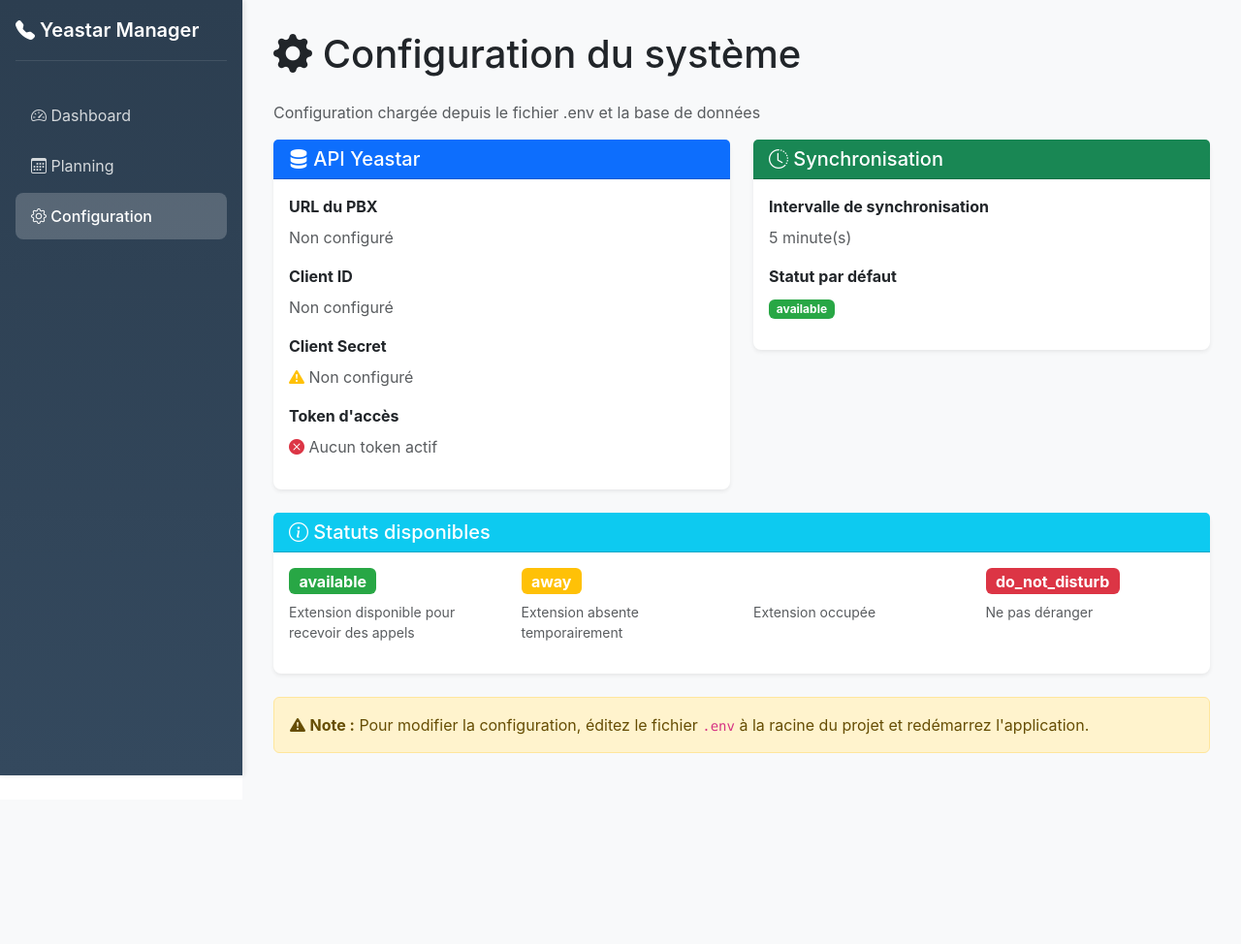
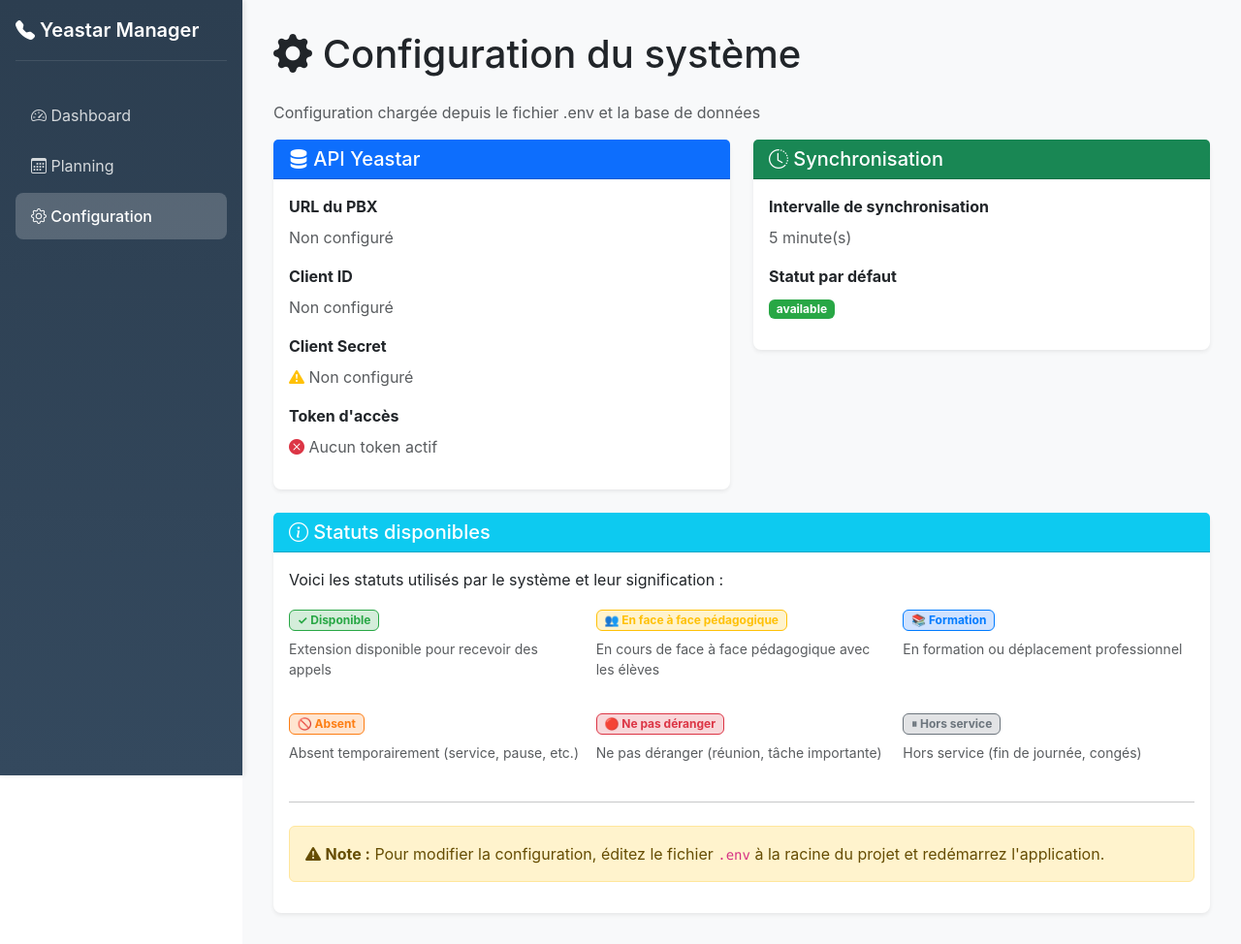
Before and after one commit to Gaetann18/YeastarPBX-iCal-sync, a Flask app: page /config/ in a window 1280 px wide. Shown: the whole page at 97% size. Before the commit the page ends 800 px from the top, so only its background shows below. Run offline with Flask 3, Linux system fonts and the light colour scheme.

Commit message:
Add status mapping and badge rendering for statuses
Introduces a centralized status mapping in app/status_mapping.py with display properties and badge HTML generation. Integrates new Jinja filters and context processor for status display in Flask. Updates config, dashboard, and planning templates to use the new badge rendering for improved status visualization and consistency.

```diff
--- a/app/__init__.py
+++ b/app/__init__.py
@@ -56,6 +56,20 @@ def create_app():
             utc_dt = pytz.utc.localize(utc_dt)
         local_tz = pytz.timezone('Europe/Paris')
         return utc_dt.astimezone(local_tz)
+
+    from app.status_mapping import get_status_display, get_status_label, get_status_badge_html
+
+    @app.template_filter('status_label')
+    def status_label_filter(status):
+        return get_status_label(status)
+
+    @app.template_filter('status_badge')
+    def status_badge_filter(status):
+        return get_status_badge_html(status)
+
+    @app.context_processor
+    def inject_status_mapping():
+        return dict(get_status_display=get_status_display)
     from app.routes.dashboard import dashboard_bp
     from app.routes.planning import planning_bp
     from app.routes.api import api_bp
--- /dev/null
+++ b/app/status_mapping.py
@@ -0,0 +1,59 @@
+STATUS_MAPPING = {
+    'available': {
+        'label': 'Disponible',
+        'color': '#28a745',
+        'bg_color': '#d4edda',
+        'icon': '✓'
+    },
+    'lunch': {
+        'label': 'En face à face pédagogique',
+        'color': '#ffc107',
+        'bg_color': '#fff3cd',
+        'icon': '👥'
+    },
+    'business_trip': {
+        'label': 'Formation',
+        'color': '#007bff',
+        'bg_color': '#cfe2ff',
+        'icon': '📚'
+    },
+    'away': {
+        'label': 'Absent',
+        'color': '#fd7e14',
+        'bg_color': '#ffe5d0',
+        'icon': '🚫'
+    },
+    'do_not_disturb': {
+        'label': 'Ne pas déranger',
+        'color': '#dc3545',
+        'bg_color': '#f8d7da',
+        'icon': '🔴'
+    },
+    'off_work': {
+        'label': 'Hors service',
+        'color': '#6c757d',
+        'bg_color': '#e2e3e5',
+        'icon': '⏸'
+    }
+}
+
+def get_status_display(status):
+
+    return STATUS_MAPPING.get(status, {
+        'label': status,
+        'color': '#6c757d',
+        'bg_color': '#e2e3e5',
+        'icon': '❓'
+    })
+
+def get_status_label(status):
+    return get_status_display(status)['label']
+
+def get_status_color(status):
+    return get_status_display(status)['color']
+
+def get_status_badge_html(status):
+    display = get_status_display(status)
+    return f'''<span class="badge" style="background-color: {display['bg_color']}; color: {display['color']}; border: 1px solid {display['color']};">
+        {display['icon']} {display['label']}
+    </span>'''
--- a/app/templates/config.html
+++ b/app/templates/config.html
@@ -86,28 +86,35 @@
                 <h5 class="mb-0"><i class="bi bi-info-circle"></i> Statuts disponibles</h5>
             </div>
             <div class="card-body">
-                <div class="row">
-                    <div class="col-md-3">
-                        <span class="badge status-available fs-6">available</span>
+                <p class="mb-3">Voici les statuts utilisés par le système et leur signification :</p>
+                <div class="row g-3">
+                    <div class="col-md-4">
+                        {{ 'available' | status_badge | safe }}
                         <p class="small text-muted mt-2">Extension disponible pour recevoir des appels</p>
                     </div>
-                    <div class="col-md-3">
-                        <span class="badge status-away fs-6">away</span>
-                        <p class="small text-muted mt-2">Extension absente temporairement</p>
+                    <div class="col-md-4">
+                        {{ 'lunch' | status_badge | safe }}
+                        <p class="small text-muted mt-2">En cours de face à face pédagogique avec les élèves</p>
                     </div>
-                    <div class="col-md-3">
-                        <span class="badge status-busy fs-6">busy</span>
-                        <p class="small text-muted mt-2">Extension occupée</p>
+                    <div class="col-md-4">
+                        {{ 'business_trip' | status_badge | safe }}
+                        <p class="small text-muted mt-2">En formation ou déplacement professionnel</p>
                     </div>
-                    <div class="col-md-3">
-                        <span class="badge status-do_not_disturb fs-6">do_not_disturb</span>
-                        <p class="small text-muted mt-2">Ne pas déranger</p>
+                    <div class="col-md-4">
+                        {{ 'away' | status_badge | safe }}
+                        <p class="small text-muted mt-2">Absent temporairement (service, pause, etc.)</p>
+                    </div>
+                    <div class="col-md-4">
+                        {{ 'do_not_disturb' | status_badge | safe }}
+                        <p class="small text-muted mt-2">Ne pas déranger (réunion, tâche importante)</p>
+                    </div>
+                    <div class="col-md-4">
+                        {{ 'off_work' | status_badge | safe }}
+                        <p class="small text-muted mt-2">Hors service (fin de journée, congés)</p>
                     </div>
                 </div>
-            </div>
-        </div>
-    </div>
-</div>
+
+                <hr class="my-4">
 
 <div class="row mt-4">
     <div class="col-12">
--- a/app/templates/planning.html
+++ b/app/templates/planning.html
@@ -59,7 +59,7 @@
                                         </td>
                                         <td>{{ schedule.start_time }} - {{ schedule.end_time }}</td>
                                         <td>
-                                            <span class="badge status-{{ schedule.status }}">{{ schedule.status }}</span>
+                                            {{ schedule.status | status_badge | safe }}
                                         </td>
                                     </tr>
                                     {% endfor %}
```
Also changed, not shown: app/templates/dashboard.html (+9 -8 lines).
